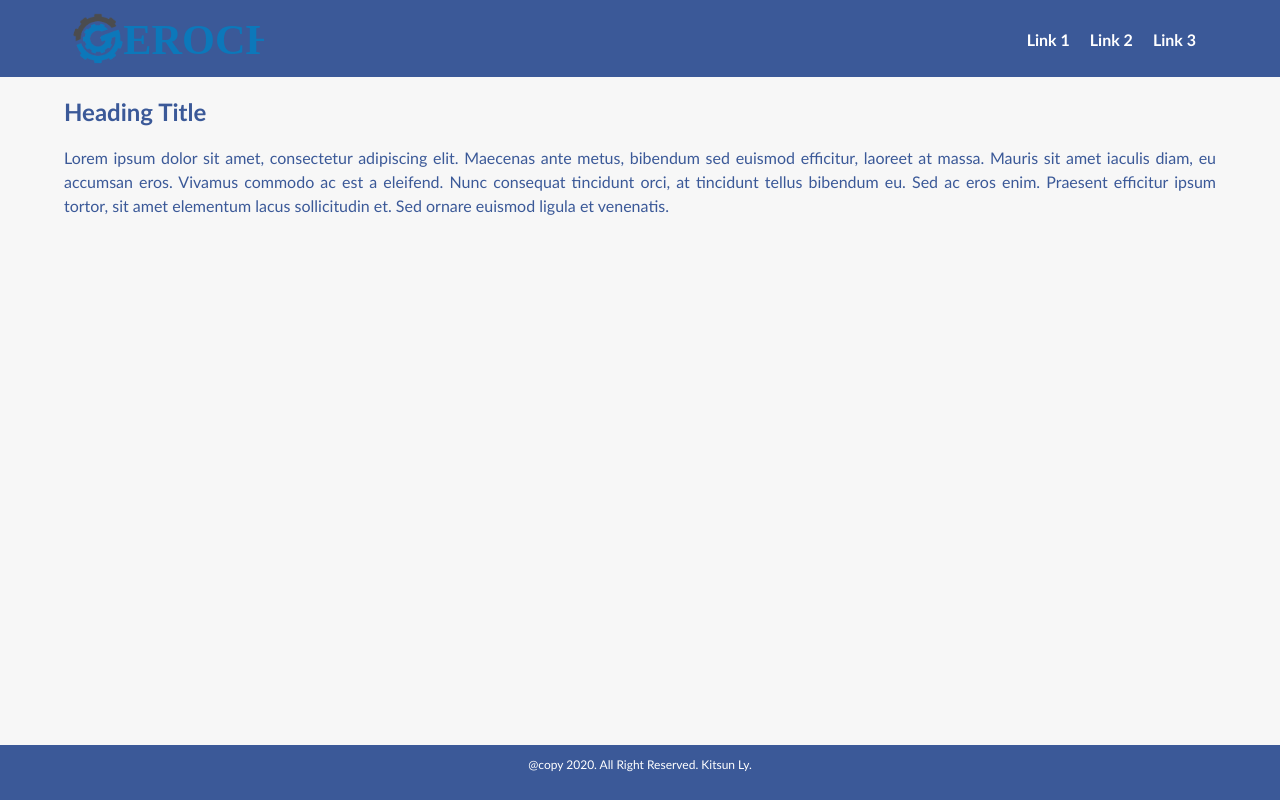
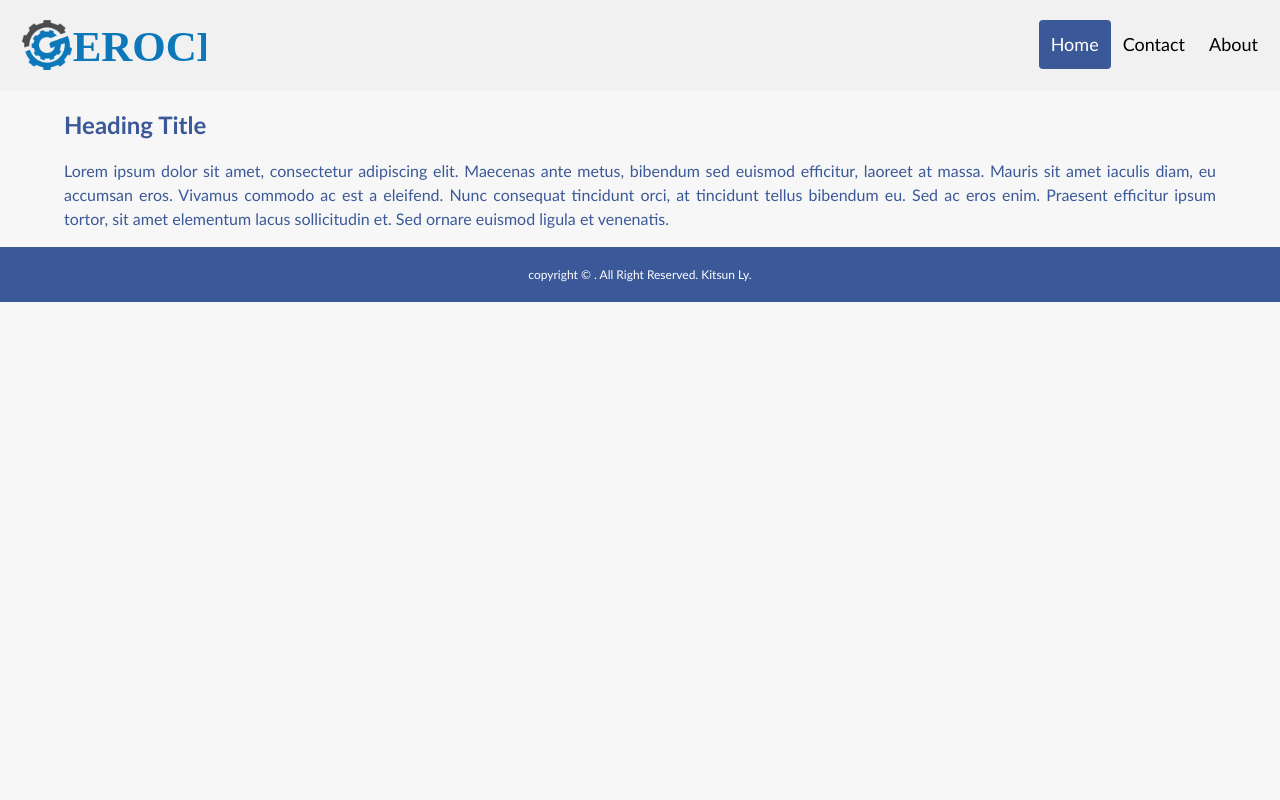
Before and after one commit to Shnerpy/Geroch, a React (Create React App) app: page / in a window 1280 px wide. Built offline with nearby package versions, Linux system fonts and the light colour scheme.

Commit message:
4 files modified, 2 added, 1 deleted

```diff
--- a/public/index.html
+++ b/public/index.html
@@ -1 +1 @@
-<div id="root"></div>
+<div id="root"><div>
--- a/src/App.js
+++ b/src/App.js
@@ -1,9 +1,8 @@
 import React from "react";
 import { Helmet } from "react-helmet";
 import "./styles/style.css";
-import "./styles/userCodes.css";
+import "./styles/sstyles.css";
 import logo_text from "./images/logo-text.svg";
-import logo from "./images/logo.svg";
 
 export default function App() {
   return (
@@ -11,18 +10,16 @@ export default function App() {
       <Helmet>
         <meta charset="utf-8" />
         <title>Geroch</title>
-        <link rel='shortcut icon' type='image/x-icon' href='/favicon.ico' />
+        <link rel='shortcut icon' type='image/x-icon' href="/favicon.ico"/>
       </Helmet>
-      <header>
-        <div class="container">
-          <img src={logo_text} alt='k' style={{width: 200}}/>
-          <ul className="navigation">
-            <li><a href="#">Link 1</a></li>
-            <li><a href="#">Link 2</a></li>
-            <li><a href="#">Link 3</a></li>
-          </ul>
+      <div class="header">
+        <a href="/" class="logo"><img src={logo_text} style={{height: 50}} /></a>
+        <div class="header-right">
+          <a class="active" href="#home">Home</a>
+          <a href="#contact">Contact</a>
+          <a href="#about">About</a>
         </div>
-      </header>
+      </div>
       <section>
         <div class="container">
           <h2>Heading Title</h2>
@@ -35,7 +32,9 @@ export default function App() {
       </section>
       <footer>
         <div class="container">
-          <p>@copy 2020. All Right Reserved. Kitsun Ly.</p>
+          <div class="footer-bottom">
+            copyright &#169; <script>document.write(new Date().getFullYear());</script>. All Right Reserved. Kitsun Ly.
+          </div>
         </div>
       </footer>
     </div>
--- /dev/null
+++ b/src/styles/sstyles.css
@@ -0,0 +1,55 @@
+.header {
+  overflow: hidden;
+  background-color: #f1f1f1;
+  padding: 20px 10px;
+}
+
+.header a {
+  float: left;
+  color: black;
+  text-align: middle;
+  padding: 12px;
+  text-decoration: none;
+  font-size: 18px;
+  line-height: 25px;
+  border-radius: 4px;
+}
+
+.header a.logo {
+  padding: 0px;
+  padding-left: 12px;
+}
+
+.header a:hover {
+  background-color: #ddd;
+  color: black;
+}
+
+.header a.active {
+  background-color: #3b5998;
+  color: white;
+}
+
+.header-right {
+  float: right;
+}
+
+@media screen and (max-width: 500px) {
+  .header a {
+    float: none;
+    display: block;
+    text-align: left;
+  }
+
+  .header a.logo {
+    padding: 12px;
+  }
+
+  .header-right {
+    float: none;
+  }
+}
+
+.resHeader {
+	padding-left: 20px;
+}
--- a/src/styles/style.css
+++ b/src/styles/style.css
@@ -56,11 +56,10 @@ section p {
 /* Footer Layout */
 footer {
   background: #3b5998;
-  position: fixed;
-  left: 0;
+  position: relative;
   bottom: 0;
-  right: 0;
-  height: 55px;
+  padding-top: 20px;
+  height: 35px;
   color: #fff;
   text-align: center;
   font-size: 12px;
```
Also changed, not shown: public/magic.html (deleted, +0 -8 lines), public/magic/index.html (added, +8 -0 lines), src/images/logo-text.svg.
